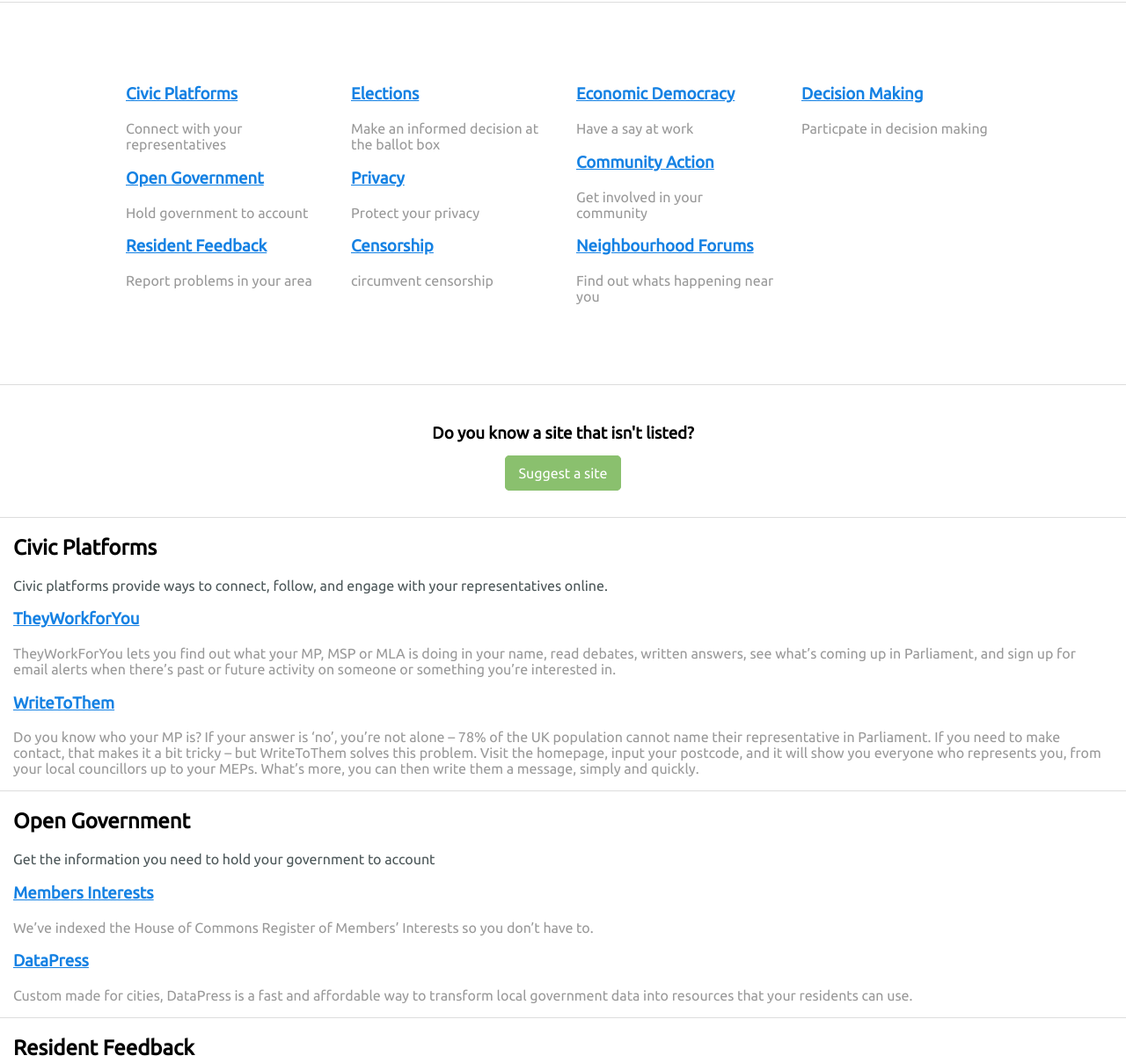
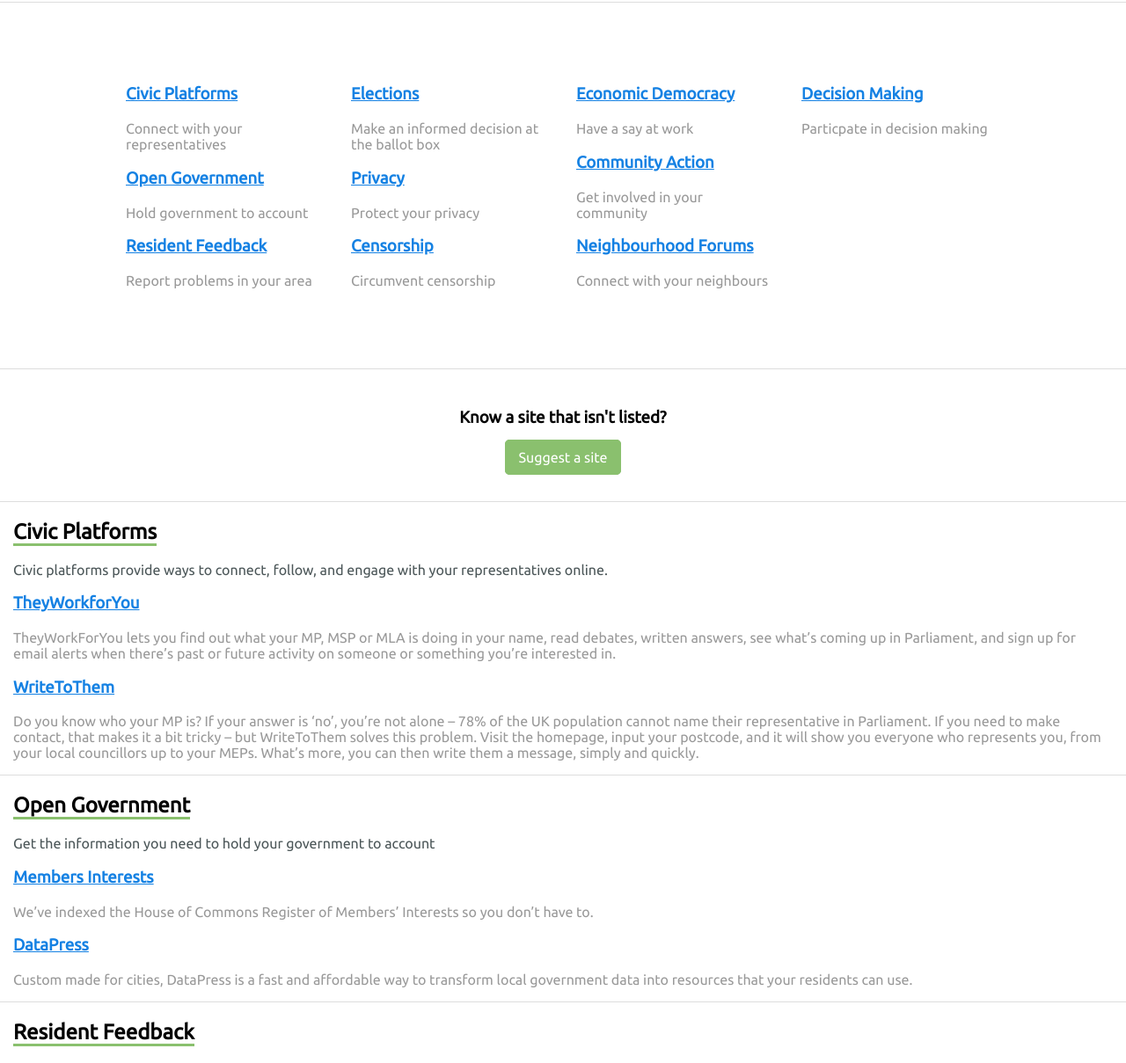
Before and after one commit to scottdavidcraig/civictech.co.uk, a website: page index.html in a window 1280 px wide. Shown: the part 352-1561 px from the top of the page at 88% size. Drawn offline with Linux system fonts and the light colour scheme.

Commit message:
Refactor CSS
Refactored CSS to improve legibility: Indented blocks indicate we’re
targeting child elements of the selector above

```diff
--- a/css/this.css
+++ b/css/this.css
@@ -1,11 +1,9 @@
-/* Defaults */
+/* Base Styles */
 
 body {
     background-color: white;
     font-family: 'Ubuntu', sans-serif;
   }
-
-/* resets */
 
 ul, ol, li {
     margin: 0;
@@ -18,34 +16,40 @@
 }
 
 /* typography */
-
+h3{
+    padding: 0 15px;
+}
 p {
     color:#999 ;
+    padding: 0px 15px;
+}
+li {
+    margin: 0 0 15px;
 }
 
-/* Header Section */
+/* === Nav  === */
 
+nav{
+    padding: 0px 0 0px 0;
+    margin: 0 0 0 0;
+}
+
+.main-logo {
+    padding: 0px 15px;
+}
+
+/* === Header Section === */
 
 header{
   text-align: center;
   padding: 60px 15px 100px 15px;
-
 }
 
-nav{
-
-  padding: 0px 0 0px 0;
-  margin: 0 0 0 0;
-
+.underline {
+      border-bottom: 3px solid #8AC06E;
 }
 
-.main-logo {
-  padding: 0px 15px;
-
-}
-
-
-/* Categories section */
+/* === Categories section === */
 
 .categories{
     text-align: left;
@@ -56,7 +60,6 @@
     margin-bottom: 0px;
     margin-left: auto;
 }
-
   .categories-list {
       list-style: none;
       padding: 75px 0 75px 0;
@@ -69,21 +72,7 @@
 
 
 
-li {
-  margin: 0 0 15px;
-}
-p{
-  padding: 0px 15px
-}
-
-h3{ padding: 0 15px;
-
-
-}
-a{
- display: inline;
-}
-/* sites section */
+/* === sites section === */
 
 
 .sectiontitle {
@@ -93,51 +82,38 @@
       color: #4B5658;
   }
 
-/* addsite section section */
+/* === addsite section === */
 .addsite{
     padding: 25px 25px
 }
-
   .addsite h3 {
       text-align: center;
   }
-
   .addsite p {
       text-align: center;
       margin-top: 25px;
   }
 
 
-
-
-
-
-
-/* link styles */
+/* === link styles === */
 
 /* unvisited link */
 a:link {
     color: #1481e3;
 }
-
 /* visited link */
 a:visited {
     color: #1857A6;
 }
-
 /* mouse over link */
 a:hover {
       color: #1857A6;
 }
-
 /* selected link */
 a:active {
       color: #1857A6;
 }
 
-#shape {
-      border-bottom: 3px solid #8AC06E;
-}
 
 /* Button styles */
 .button {
@@ -148,23 +124,17 @@
     text-decoration: none;
     border-radius: 5px;
 }
-
   .button:hover {
-
         background: #6eaf4c;
         color: #fff;
         border: 1px solid #6eaf4c;
-
   }
-
   .button:visited {
         color: white;
   }
-
   .button:link {
         color: white;
   }
-
 
 /* footer */
 footer{
--- a/index.html
+++ b/index.html
@@ -18,7 +18,7 @@
 
 <header>
 
-  <h1>Protect your rights, <span id= "shape">shape your society.</span></h1>
+  <h1>Protect your rights, <span class= "underline">shape your society.</span></h1>
   <p> Discover tools that #empower citizens and help democracies to flourish.</p>
 
 </header>
@@ -55,7 +55,7 @@
   </li>
   <li>
     <h3><a href="#">Censorship</a></h3>
-    <p>circumvent censorship</p>
+    <p>Circumvent censorship</p>
   </li>
 </ol>
 <ol class = "categories-list">
@@ -69,7 +69,7 @@
   </li>
   <li>
     <h3><a href="#">Neighbourhood Forums</a></h3>
-    <p>Find out whats happening near you</p>
+    <p>Connect with your neighbours</p>
   </li>
 </ol>
 <ol class = "categories-list" >
@@ -84,7 +84,7 @@
 
 <section class = "addsite group">
 
-  <h3>Do you know a site that isn't listed?</h3>
+  <h3>Know a site that isn't listed?</h3>
   <p><a class ="button" href="mailto:scott@civictech.co.uk?subject=ADD%20SITE:%20[ SITE NAME ]%20">Suggest a site</a></p>
 
 </section>
@@ -94,7 +94,7 @@
 
     <section id ="civicplatforms">
 
-      <h2 class ="sectiontitle">Civic Platforms</h2>
+      <h2 class ="sectiontitle"><span class="underline">Civic Platforms</span></h2>
       <p class ="section-des">Civic platforms provide ways to connect, follow, and engage with your representatives online.</p>
 
       <ul>
@@ -116,7 +116,7 @@
 
     <section id ="opengov">
 
-      <h2 class ="sectiontitle">Open Government</h2>
+      <h2 class ="sectiontitle"><span class="underline">Open Government</span></h2>
       <p class ="section-des"> Get the information you need to hold your government to account</p>
 
       <ul>
@@ -135,7 +135,7 @@
 
     <section id ="residentfeedback">
 
-      <h2 class ="sectiontitle">Resident Feedback</h2>
+      <h2 class ="sectiontitle"><span class="underline">Resident Feedback</span></h2>
       <p class ="section-des"> Report ond resolve issues in your local area</p>
 
       <ul>
@@ -152,7 +152,7 @@
 
     </section>
 
-    <section id ="decisionmaking">
+  <section id ="decisionmaking">
 
     https://twitter.com/HelloZeroNet
 
```
Lines whose indentation alone changed are shown as unchanged.
